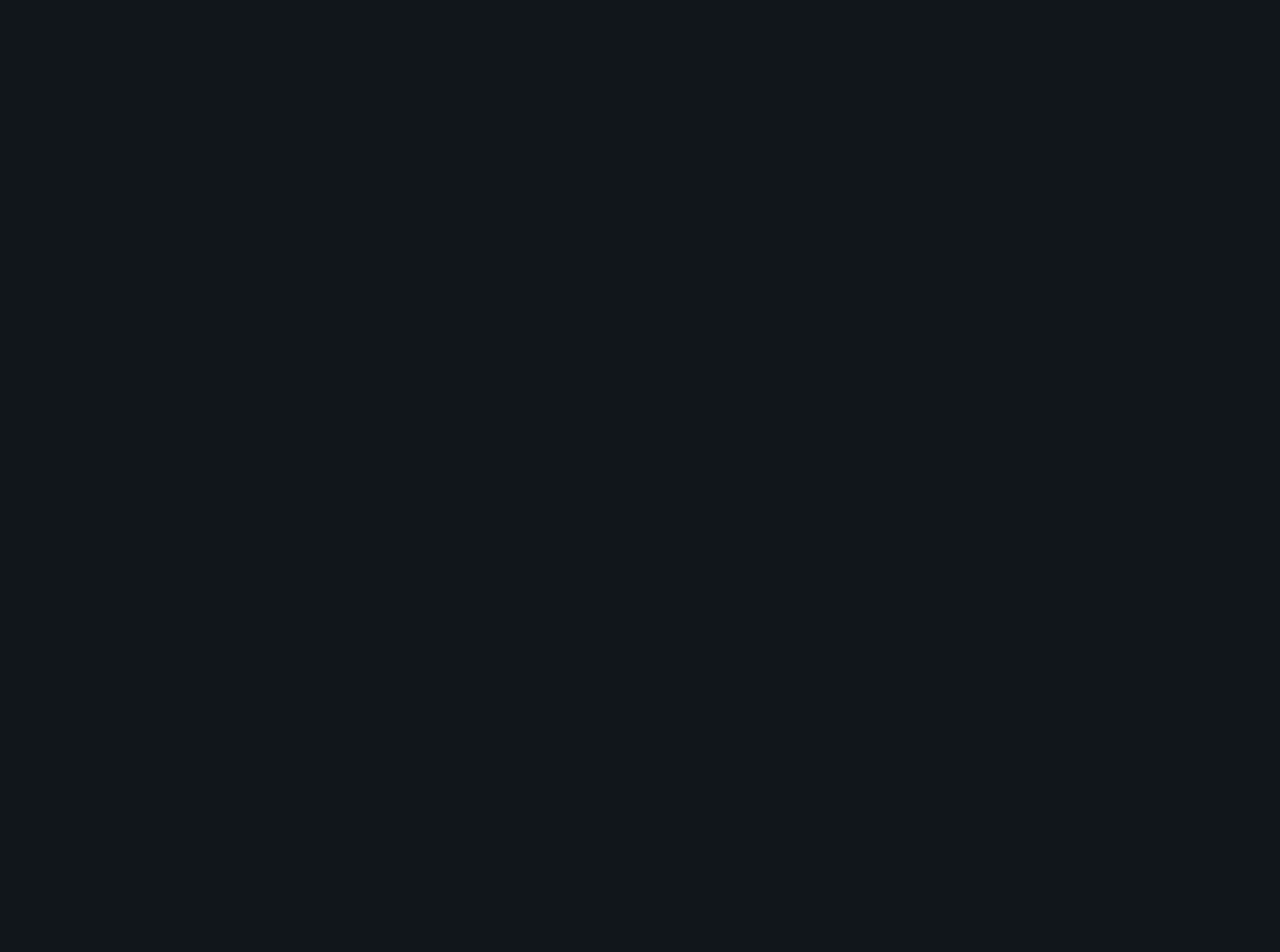
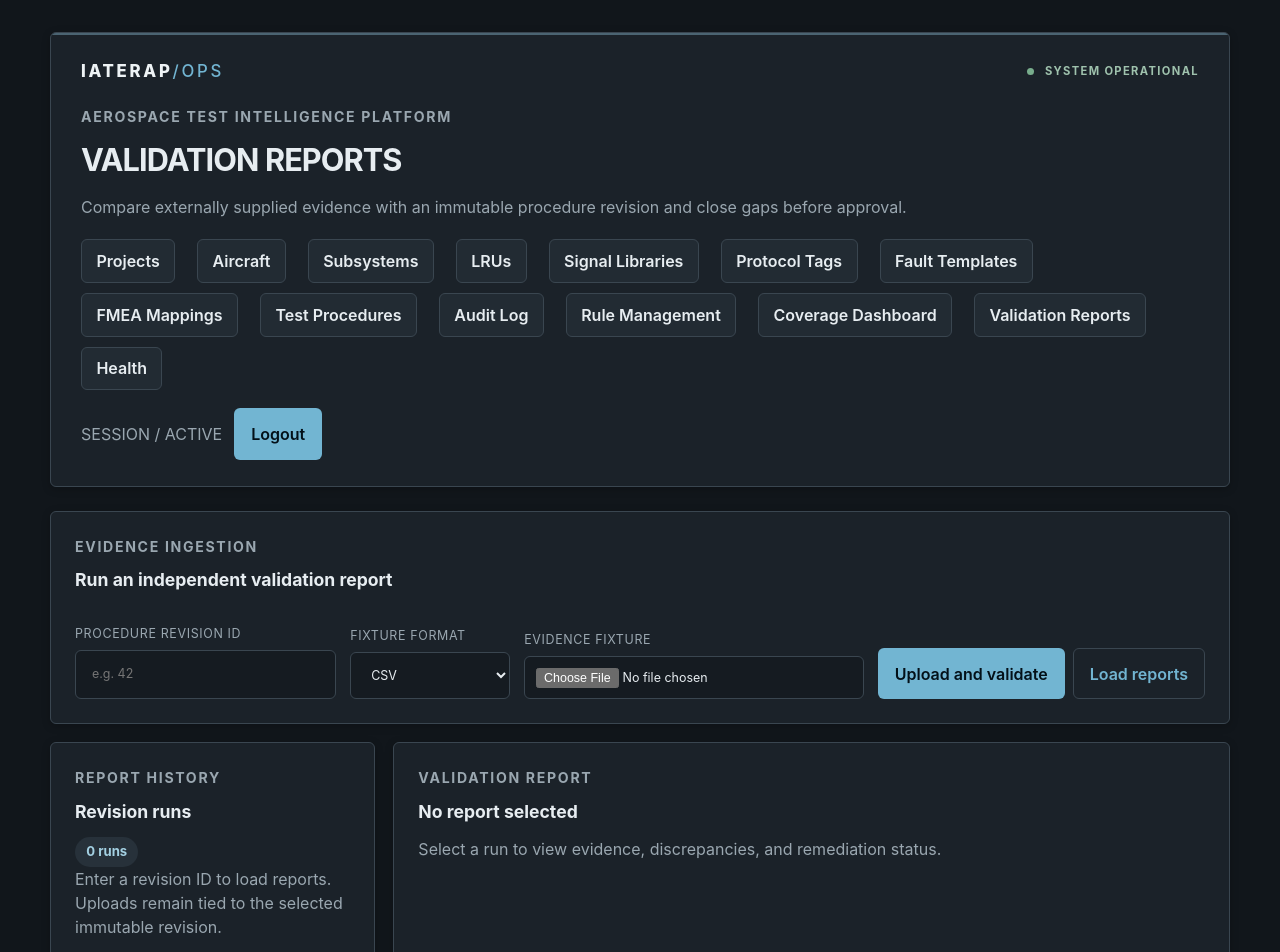
Before and after one commit to atharvapagar-dev/IATERAP, a React app in the folder frontend/: page /validation-reports in a window 1280 px wide. Before the commit this address had no page. Shown: the top 952 px of the page. Before the commit the page ends 800 px from the top, so only its background shows below. Built offline with nearby package versions, Linux system fonts and the light colour scheme; sample sign-in values are in the browser's storage; the HTML template or start-up script is replaced by a standard one.

Commit message:
feat(validation): add reports remediation loop and demo flow (AI-224 AI-225 AI-226 AI-230 AI-231)

```diff
--- /dev/null
+++ b/frontend/src/assets/styles/ValidationReports.css
@@ -0,0 +1,18 @@
+.validation-toolbar { display: grid; gap: 20px; }
+.validation-upload-form { display: grid; grid-template-columns: 1fr 160px 1.3fr auto; gap: 14px; align-items: end; }
+.validation-upload-form label { color: var(--muted); font-size: .78rem; text-transform: uppercase; letter-spacing: .05em; }
+.validation-upload-form input, .validation-upload-form select { margin-top: 6px; text-transform: none; }
+.validation-upload-form input[type=file] { padding: .68rem; }
+.validation-actions { display: flex; gap: 8px; }
+.validation-layout { display: grid; grid-template-columns: minmax(230px, .7fr) minmax(0, 1.8fr); gap: 18px; margin-top: 18px; }
+.validation-run-list { display: grid; gap: 8px; }
+.validation-run { display: grid; gap: 3px; text-align: left; background: var(--surface); color: var(--text); border: 1px solid var(--border); }
+.validation-run span, .validation-run small { color: var(--muted); }
+.validation-run.is-selected { border-color: var(--primary); background: #20313b; }
+.validation-metrics { display: grid; grid-template-columns: repeat(4, 1fr); gap: 10px; margin: 16px 0 24px; }
+.validation-metric { border: 1px solid var(--border); border-radius: var(--radius); padding: 14px; background: #151b21; }
+.validation-metric span { display: block; color: var(--muted); font-size: .75rem; text-transform: uppercase; }
+.validation-metric strong { font-size: 1.7rem; }
+.validation-metric--good strong { color: #8bc7a5; }.validation-metric--bad strong { color: var(--danger); }.validation-metric--warn strong { color: #d6ad71; }
+.validation-remediation { border-top: 1px solid var(--border); padding-top: 16px; }.validation-issue { display: flex; justify-content: space-between; gap: 18px; align-items: center; padding: 13px 0; border-bottom: 1px solid var(--border); }.validation-issue p { margin: 4px 0; color: var(--muted); }.validation-issue small { color: var(--muted); }.validation-issue.is-addressed { opacity: .55; }
+@media (max-width: 900px) { .validation-upload-form, .validation-layout { grid-template-columns: 1fr; }.validation-metrics { grid-template-columns: repeat(2, 1fr); } }
--- a/frontend/src/components/ManagementLayout.jsx
+++ b/frontend/src/components/ManagementLayout.jsx
@@ -71,6 +71,9 @@ export default function ManagementLayout({
                     <Link to="/coverage-dashboard" style={linkStyle}>
                         Coverage Dashboard
                     </Link>
+                    <Link to="/validation-reports" style={linkStyle}>
+                        Validation Reports
+                    </Link>
                     <Link to="/health" style={linkStyle}>
                         Health
                     </Link>
--- /dev/null
+++ b/frontend/src/pages/ValidationReportsPage.jsx
@@ -0,0 +1,75 @@
+import { useEffect, useMemo, useState } from "react";
+import { Link } from "react-router-dom";
+import ManagementLayout from "../components/ManagementLayout";
+import { validationService } from "../services/validationService";
+import "../assets/styles/ValidationReports.css";
+
+const resultLabel = { MATCH: "Matched", MISMATCH: "Mismatched", OUTLIER: "Outlier", MISSING: "Missing" };
+
+export default function ValidationReportsPage() {
+    const [historyId, setHistoryId] = useState("");
+    const [runs, setRuns] = useState([]);
+    const [selectedRun, setSelectedRun] = useState(null);
+    const [readings, setReadings] = useState([]);
+    const [file, setFile] = useState(null);
+    const [format, setFormat] = useState("CSV");
+    const [busy, setBusy] = useState(false);
+    const [error, setError] = useState("");
+    const [addressed, setAddressed] = useState(() => new Set());
+
+    const loadRuns = async () => {
+        if (!historyId) return;
+        setError("");
+        try {
+            const response = await validationService.listRuns(historyId);
+            setRuns(response.data || []);
+            if (response.data?.length) await selectRun(response.data[0]);
+        } catch (err) { setError(err.response?.data?.message || "Unable to load validation reports."); }
+    };
+
+    const selectRun = async (run) => {
+        setSelectedRun(run);
+        try { setReadings((await validationService.getReadings(run.id)).data || []); }
+        catch (err) { setError("Unable to load report readings."); }
+    };
+
+    const upload = async (event) => {
+        event.preventDefault();
+        if (!historyId || !file) { setError("Enter a procedure revision ID and choose a CSV or JSON fixture."); return; }
+        setBusy(true); setError("");
+        try {
+            const response = await validationService.upload(historyId, format, file);
+            setRuns((current) => [response.data, ...current]);
+            await selectRun(response.data);
+            setFile(null); event.target.reset();
+        } catch (err) { setError(err.response?.data?.message || "Fixture upload failed. Check the revision and file format."); }
+        finally { setBusy(false); }
+    };
+
+    const issues = useMemo(() => readings.filter((reading) => reading.result !== "MATCH"), [readings]);
+    const markAddressed = (id) => setAddressed((current) => new Set([...current, id]));
+    const count = (key) => selectedRun?.[key] ?? 0;
+
+    return <ManagementLayout title="Validation reports" description="Compare externally supplied evidence with an immutable procedure revision and close gaps before approval.">
+        <section className="page-card validation-toolbar">
+            <div><p className="eyebrow">Evidence ingestion</p><h2 className="section-title">Run an independent validation report</h2></div>
+            <form onSubmit={upload} className="validation-upload-form">
+                <label>Procedure revision ID<input value={historyId} onChange={(e) => setHistoryId(e.target.value)} type="number" min="1" placeholder="e.g. 42" /></label>
+                <label>Fixture format<select value={format} onChange={(e) => setFormat(e.target.value)}><option>CSV</option><option>JSON</option></select></label>
+                <label className="file-input">Evidence fixture<input type="file" accept=".csv,.json" onChange={(e) => setFile(e.target.files?.[0] || null)} /></label>
+                <div className="validation-actions"><button type="submit" disabled={busy}>{busy ? "Processing…" : "Upload and validate"}</button><button type="button" className="button button--secondary" onClick={loadRuns}>Load reports</button></div>
+            </form>
+            {error ? <p className="coverage-summary__error">{error}</p> : null}
+        </section>
+        <section className="validation-layout">
+            <div className="page-card"><div className="section-heading"><div><p className="eyebrow">Report history</p><h2 className="section-title">Revision runs</h2></div><span className="status-pill">{runs.length} runs</span></div>
+                {!runs.length ? <p className="helper-text">Enter a revision ID to load reports. Uploads remain tied to the selected immutable revision.</p> : <div className="validation-run-list">{runs.map((run) => <button key={run.id} className={`validation-run ${selectedRun?.id === run.id ? "is-selected" : ""}`} onClick={() => selectRun(run)}><strong>Run #{run.id}</strong><span>{run.sourceFilename}</span><small>{run.status} · {run.uploadedAt ? new Date(run.uploadedAt).toLocaleString() : ""}</small></button>)}</div>}
+            </div>
+            <div className="page-card"><div className="section-heading"><div><p className="eyebrow">Validation report</p><h2 className="section-title">{selectedRun ? selectedRun.sourceFilename : "No report selected"}</h2></div>{selectedRun ? <span className="status-pill">{selectedRun.status}</span> : null}</div>
+                {selectedRun ? <><div className="validation-metrics"><Metric label="Matched" value={count("matchedCount")} tone="good" /><Metric label="Mismatched" value={count("mismatchedCount")} tone="bad" /><Metric label="Outliers" value={count("outlierCount")} tone="warn" /><Metric label="Missing" value={count("missingCount")} tone="bad" /></div><div className="validation-remediation"><div className="section-heading"><h3 className="section-title">Gap remediation loop</h3><span className="helper-text">{addressed.size}/{issues.length} addressed</span></div>{!issues.length ? <p className="helper-text">No discrepancies found. This revision is ready for reviewer approval.</p> : issues.map((reading) => <article className={`validation-issue ${addressed.has(reading.id) ? "is-addressed" : ""}`} key={reading.id}><div><strong>{resultLabel[reading.result] || reading.result} · Test step #{reading.testStepId}</strong><p>{reading.errorMessage || "Review the observed value against the expected contract."}</p>{reading.deviation != null ? <small>Deviation: {reading.deviation}</small> : null}</div><button onClick={() => markAddressed(reading.id)} disabled={addressed.has(reading.id)}>{addressed.has(reading.id) ? "Addressed" : "Mark addressed"}</button></article>)}<Link className="button button--secondary" to="/procedures">Open procedure builder</Link></div></> : <p className="helper-text">Select a run to view evidence, discrepancies, and remediation status.</p>}
+            </div>
+        </section>
+    </ManagementLayout>;
+}
+
+function Metric({ label, value, tone }) { return <div className={`validation-metric validation-metric--${tone}`}><span>{label}</span><strong>{value}</strong></div>; }
--- a/frontend/src/routes/AppRoutes.jsx
+++ b/frontend/src/routes/AppRoutes.jsx
@@ -44,6 +44,7 @@ import ProcedureBuilderPage from "../pages/ProcedureBuilderPage";
 import ReviewQueuePage from "../pages/ReviewQueuePage";
 import AdminRuleConfigurationPage from "../pages/AdminRuleConfigurationPage";
 import CoverageDashboardPage from "../pages/CoverageDashboardPage";
+import ValidationReportsPage from "../pages/ValidationReportsPage";
 
 import ProtectedRoute from "../components/ProtectedRoute";
 import { AuthContext } from "../contexts/authContext";
@@ -386,6 +387,10 @@ function AppRoutes() {
                 path="/coverage-dashboard"
                 element={<ProtectedRoute><CoverageDashboardPage /></ProtectedRoute>}
             />
+            <Route
+                path="/validation-reports"
+                element={<ProtectedRoute><ValidationReportsPage /></ProtectedRoute>}
+            />
         </Routes>
     );
 }
--- /dev/null
+++ b/frontend/src/services/validationService.js
@@ -0,0 +1,22 @@
+import api from "./api";
+
+export const validationService = {
+    listRuns(procedureHistoryId) {
+        return api.get("/validation/runs", { params: { procedureHistoryId } });
+    },
+    getRun(runId) {
+        return api.get(`/validation/runs/${runId}`);
+    },
+    getReadings(runId) {
+        return api.get(`/validation/runs/${runId}/readings`);
+    },
+    upload(procedureHistoryId, format, file) {
+        const body = new FormData();
+        body.append("procedureHistoryId", procedureHistoryId);
+        body.append("format", format);
+        body.append("file", file);
+        return api.post("/validation/runs", body, {
+            headers: { "Content-Type": "multipart/form-data" },
+        });
+    },
+};
```
Also changed, not shown: 3 other files (tests, documents, lock files or other folders).
